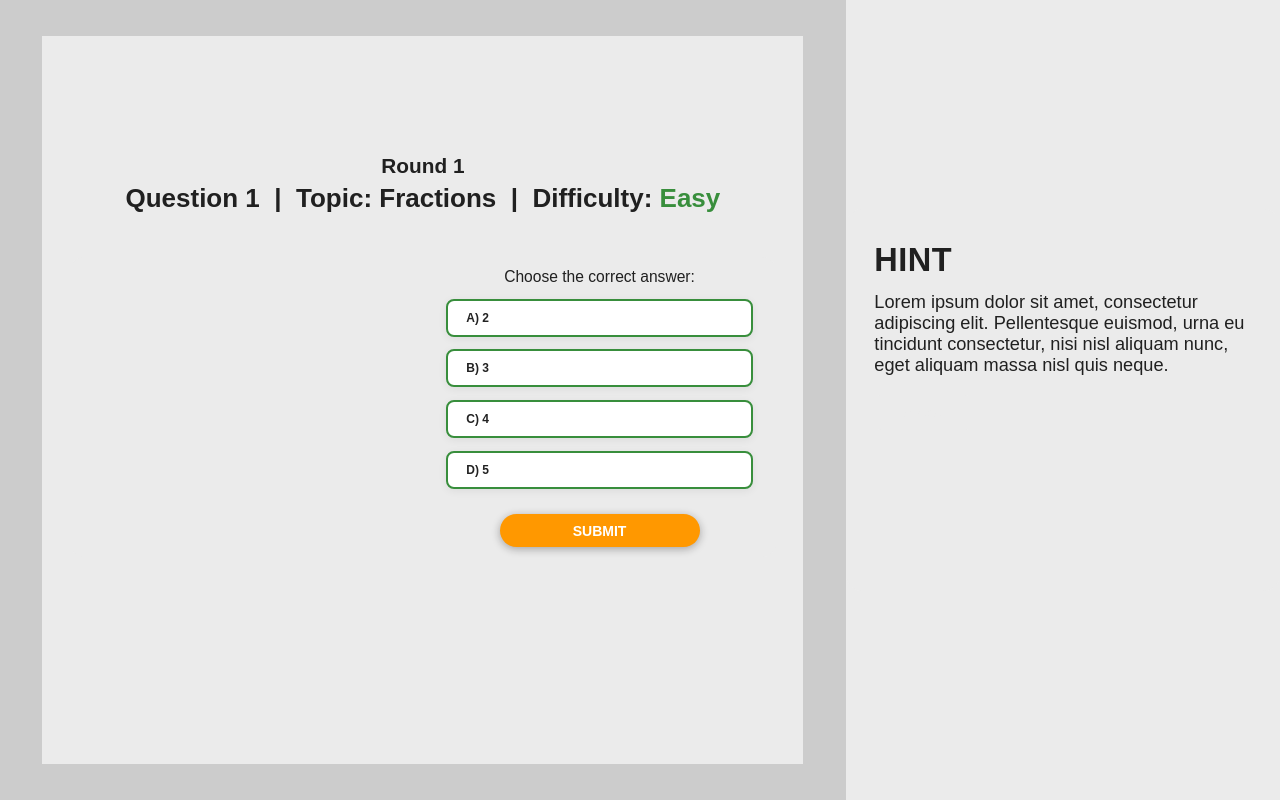
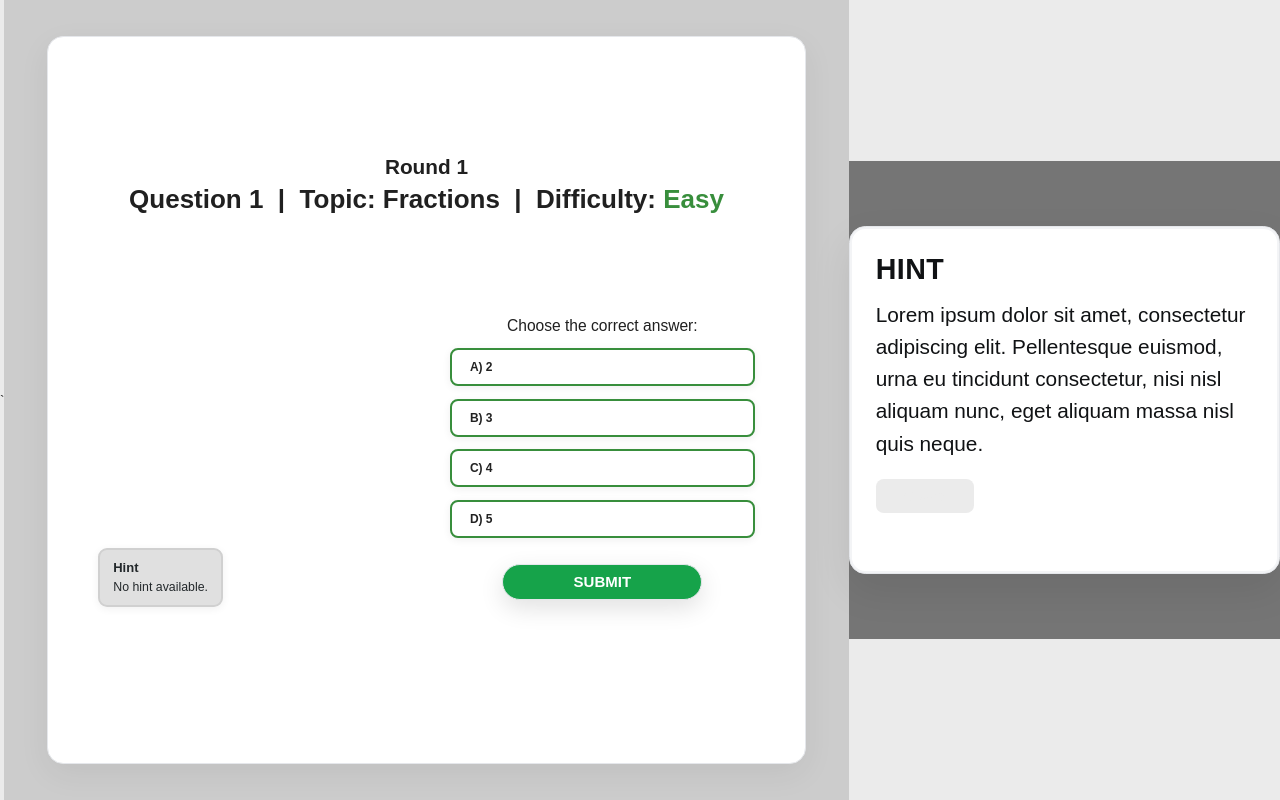
Before and after one commit to vkilzold/E-Learning, a Flask app: page /quiz in a window 1280 px wide. Run offline with Flask 3, Linux system fonts and the light colour scheme; some libraries are stand-ins or nearby versions; some web fonts are replaced.

Commit message:
updated some ui of quiz

```diff
--- a/static/css/quiz.css
+++ b/static/css/quiz.css
@@ -205,7 +205,7 @@ canvas#gameCanvas {
 }
 
 .container {
-  background-color: var(--bluegreen);
+  background-color: #ffffff;
   width: 90%;
   max-width: 90rem;
   height: 91%;
@@ -215,7 +215,10 @@ canvas#gameCanvas {
   padding: 0.7rem;
   box-sizing: border-box;
   position: relative;
-  color: var(--light-brown);
+  color: #101214;
+  border-radius: 1.25rem;
+  box-shadow: 0 10px 32px rgba(0,0,0,0.06);
+  border: 1px solid #e5e7eb;
 }
 
 .title {
@@ -971,6 +974,7 @@ canvas {
   margin-bottom: 0.35rem; /* Reduced from 0.4rem - small adjustment */
 }
 .quiz-main-area {
+  padding-top: 50px;
   display: flex;
   flex-direction: row;
   justify-content: space-between;
@@ -980,10 +984,10 @@ canvas {
   gap: 1.8rem;
   margin: 0 auto;
   height: 300px;
-  background: var(--bluegreen);
-  border-radius: 1.1rem;
+  background: #ffffff;
+  border-radius: 1.25rem;
   box-shadow: none;
-  color: var(--light-brown);
+  color: #101214;
 }
 .quiz-left, .quiz-right {
   flex: 1 1 0;
@@ -1107,25 +1111,25 @@ canvas {
   max-width: 200px;
   padding: 0.65rem 0;
   margin-top: 0.9rem;
-  border: none;
-  border-radius: 1.7rem;
-  background: #ff9800;
+  border: 1px solid #e5e7eb;
+  border-radius: 9999px;
+  background: #16a34a;
   color: #fff;
   font-family: Arial, Helvetica, sans-serif !important;
-  font-size: 14px;
-  font-weight: 600;
+  font-size: 15px;
+  font-weight: 800;
   cursor: pointer;
-  box-shadow: 0 2px 8px #14131355;
-  transform: scale(1);
-  transition: all 0.15s ease-out;
+  box-shadow: 0 8px 24px rgba(0,0,0,0.12);
+  transform: translateY(0);
+  transition: background 0.2s ease, transform 0.12s ease, box-shadow 0.2s ease;
 
 
 }
 
 .quiz-submit-btn:hover {
-  background: #fb8c00;
-  transform: scale(1.05);
-  box-shadow: 0 4px 12px #14131355;
+  background: #15803d;
+  transform: translateY(-1px);
+  box-shadow: 0 12px 28px rgba(0,0,0,0.16);
 }
 
 
@@ -1306,59 +1310,57 @@ canvas {
   position: absolute;
   top: 1.5rem;
   right: 2rem;
-  font-size: 2.6rem;
+  font-size: 1.3rem;
   font-family: Arial, Helvetica, sans-serif !important;
-  font-weight: 700;
+  font-weight: 900;
   color: #fff;
-  background: #388e3c;
-  padding: 0.5rem 1.2rem;
-  border-radius: 50%;
+  background: #111;
+  padding: 0.35rem 0.9rem;
+  border-radius: 9999px;
   z-index: 20;
-  box-shadow: 0 2px 8px #ff980055;
-  border: 2px solid #388e3c;
+  box-shadow: 0 8px 30px rgba(0,0,0,0.06);
+  border: 1px solid #000;
   display: flex;
   align-items: center;
   justify-content: center;
   text-align: center;
-  letter-spacing: 0.05em;
+  letter-spacing: 0.02em;
   transition: color 0.3s, border 0.3s, box-shadow 0.3s, background 0.3s;
-  min-width: 2.2rem;
-  min-height: 3.2rem;
-  height: 2.2rem;
-
-}
-
-
-.quiz-help-modal {
-  background:#ebebeb;
-}
+  min-width: 2.8rem;
+
+}
+
+
+.quiz-help-modal { background: rgba(0,0,0,0.5); }
 
 .quiz-help-modal-content {
-  background: #ebebeb;
-  border-radius: 1.3rem;
-  padding: 2.5rem 2.2rem 2.2rem 2.2rem;
+  background: #ffffff;
+  border-radius: 1.25rem;
+  padding: 2rem 2rem 1.6rem 2rem;
   max-width: 600px;
-  min-height: 320px;
+  min-height: 300px;
   max-height: 75vh;
   font-family: 'Montserrat', Arial, sans-serif;
   margin: 5em auto;
-  color: initial;
-  /* Removed the centering properties */
+  color: #101214;
+  border: 1px solid #e5e7eb;
+  box-shadow: inset 0 0 0 2px #f3f4f6, 0 16px 40px rgba(0,0,0,0.08);
 }
 
 .quiz-help-modal-content h2 {
   margin: 0 0 0.5rem 0;
-  font-size: 2.5rem;
+  font-size: 2.2rem;
   font-family: 'Montserrat', Arial, sans-serif;
-  color: var(--light-brown);
+  color: #101214;
   letter-spacing: 0.5px;
 }
 
 .quiz-help-modal-content p {
-  font-size: 1.4rem;
-  text-align: left; /* Changed to left-align text to prevent centering */
+  font-size: 1.6rem;
+  line-height: 1.55;
+  text-align: left;
   margin: 1rem 0 1rem 0;
-  color: var(--light-brown);
+  color: #101214;
   font-family: 'Montserrat', Arial, sans-serif;
 }
 
--- a/static/js/quiz.js
+++ b/static/js/quiz.js
@@ -698,25 +698,23 @@ document.addEventListener('DOMContentLoaded', function() {
             const helpModal = document.getElementById('quiz-help-modal');
             const hintTextElement = helpModal?.querySelector('p');
 
-            // Update hint content (modal for desktop, inline for phones)
+            // Update hint content (always inline below the hint button)
             const appropriateHint = sq.hints ? getHintByScaffoldLevel(sq.hints) : 'No hint available for this question.';
             if (hintTextElement) {
                 hintTextElement.textContent = appropriateHint;
             }
-            // Inline help text is set, but stays hidden until button tap on phones
+            // Inline help text is set, stays hidden until button click
             try {
                 const inlineHelp = document.getElementById('quiz-inline-help');
                 const inlineText = inlineHelp ? inlineHelp.querySelector('.quiz-inline-help-text') : null;
                 if (inlineHelp && inlineText) {
                     inlineText.textContent = appropriateHint;
-                    // Keep hidden by default; visibility is toggled on button click for phones
-                    if (window.matchMedia && window.matchMedia('(max-width: 600px)').matches) {
-                        inlineHelp.classList.remove('visible');
-                    }
+                    // Keep hidden by default; visibility is toggled on button click
+                    inlineHelp.classList.remove('visible');
                 }
             } catch (_) {}
 
-            // Add modal and label logic
+            // Add inline hint behavior
             const closeHelp = document.getElementById('close-help-modal');
             const quizHintLabel = hintBtn.querySelector('.quiz-hint-label');
             if (hintBtn && helpModal && closeHelp && quizHintLabel) {
@@ -725,24 +723,25 @@ document.addEventListener('DOMContentLoaded', function() {
                 const newCloseHelp = closeHelp.cloneNode(true);
                 closeHelp.parentNode.replaceChild(newCloseHelp, closeHelp);
 
-                // **NEW: Record hint usage when the button is clicked**
+                // **Record hint usage when the button is clicked**
                 newHintBtn.addEventListener('click', () => {
                     recordHintUsage(sq.id); // Call the new function
-                    // On desktop/tablet show modal; on phones we rely on inline help
-                    const isPhone = window.matchMedia && window.matchMedia('(max-width: 600px)').matches;
-                    if (!isPhone) {
-                        helpModal.style.display = 'flex';
-                    } else {
-                        const inlineHelp = document.getElementById('quiz-inline-help');
-                        if (inlineHelp) inlineHelp.classList.add('visible');
+                    // Always show inline help below the hint button; do not open modal
+                    let inlineHelp = document.getElementById('quiz-inline-help');
+                    if (!inlineHelp) {
+                        inlineHelp = document.createElement('div');
+                        inlineHelp.id = 'quiz-inline-help';
+                        inlineHelp.className = 'quiz-inline-help';
+                        inlineHelp.innerHTML = '<div class="quiz-inline-help-title">Hint</div><div class="quiz-inline-help-text"></div>';
+                        const left = document.querySelector('.quiz-left');
+                        if (left) left.appendChild(inlineHelp);
                     }
+                    const inlineText = inlineHelp.querySelector('.quiz-inline-help-text');
+                    if (inlineText) inlineText.textContent = appropriateHint;
+                    inlineHelp.classList.add('visible');
+                    inlineHelp.style.display = 'block';
                 });
-                newCloseHelp.addEventListener('click', () => {
-                    helpModal.style.display = 'none';
-                });
-                helpModal.addEventListener('click', (e) => {
-                    if (e.target === helpModal) helpModal.style.display = 'none';
-                });
+                // Close button and overlay no longer used for hint modal
                 newHintBtn.addEventListener('mouseenter', () => {
                     newHintBtn.querySelector('.quiz-hint-label').style.display = 'inline-block';
                 });
--- a/templates/quiz.html
+++ b/templates/quiz.html
@@ -1,4 +1,4 @@
-<!DOCTYPE html>
+`<!DOCTYPE html>
 <html lang="en">
 <head>
   <meta charset="UTF-8" />
@@ -66,6 +66,11 @@
             <div class="quiz-question-text" style="display: flex; flex-direction: column; align-items: flex-start; justify-content: center; min-height: 220px; width: 100%;">
               <!-- main question context will be rendered here -->
             </div>
+            <!-- Inline help placed below the hint button (desktop and mobile) -->
+            <div id="quiz-inline-help" class="quiz-inline-help">
+              <div class="quiz-inline-help-title">Hint</div>
+              <div class="quiz-inline-help-text">No hint available.</div>
+            </div>
           </div>
           <div class="quiz-right">
             <div class="quiz-info-label">Choose the correct answer:</div>
@@ -74,11 +79,6 @@
               <button class="quiz-choice-btn" data-choice="B">B) 3</button>
               <button class="quiz-choice-btn" data-choice="C">C) 4</button>
               <button class="quiz-choice-btn" data-choice="D">D) 5</button>
-            </div>
-            <!-- Inline help (phones) -->
-            <div id="quiz-inline-help" class="quiz-inline-help" style="display:none;">
-              <div class="quiz-inline-help-title">Hint</div>
-              <div class="quiz-inline-help-text">No hint available.</div>
             </div>
             <button class="quiz-submit-btn">SUBMIT</button>
           </div>
```
Also changed, not shown: other parts of static/css/quiz.css (+18 -24 lines).
